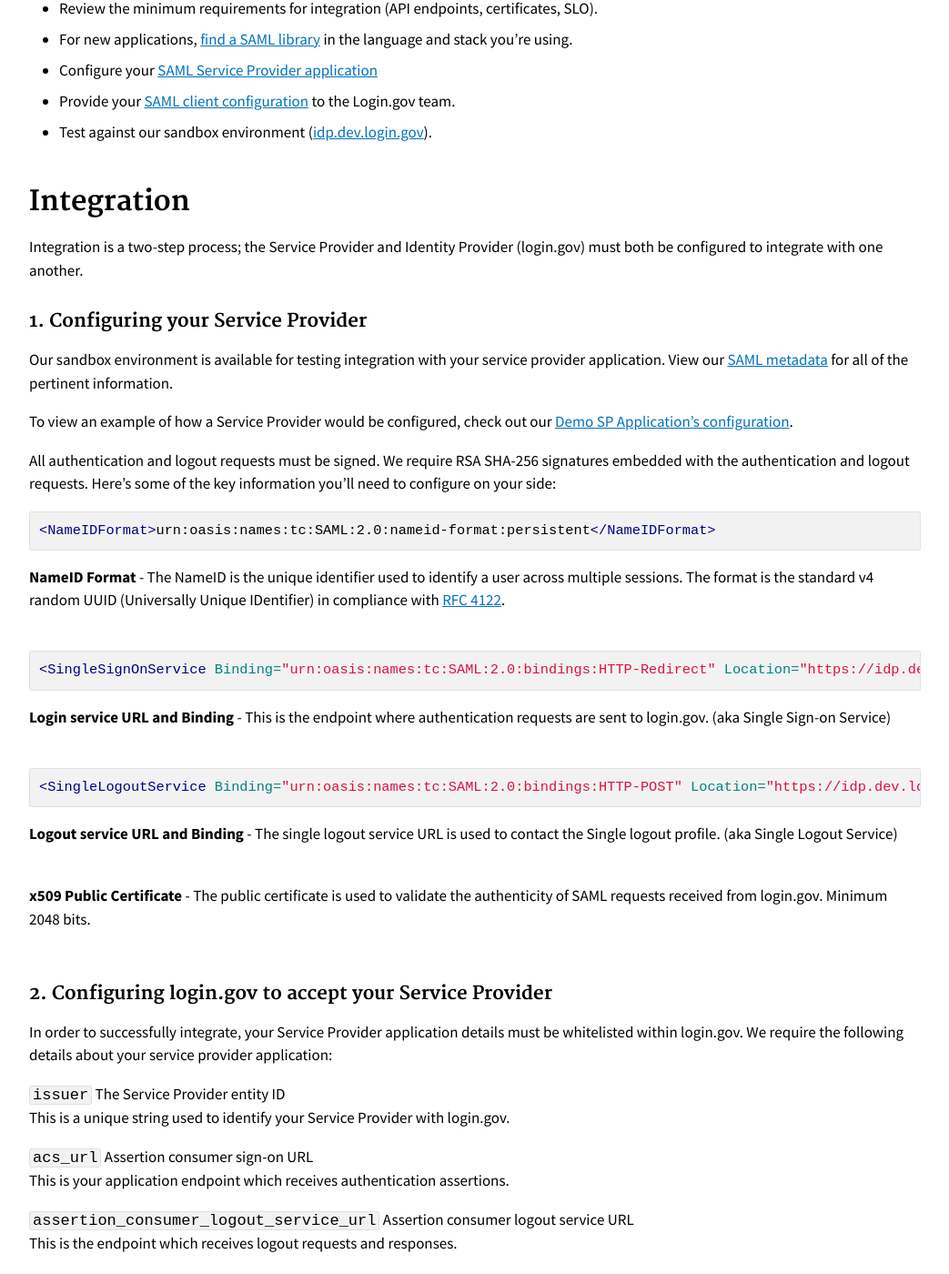
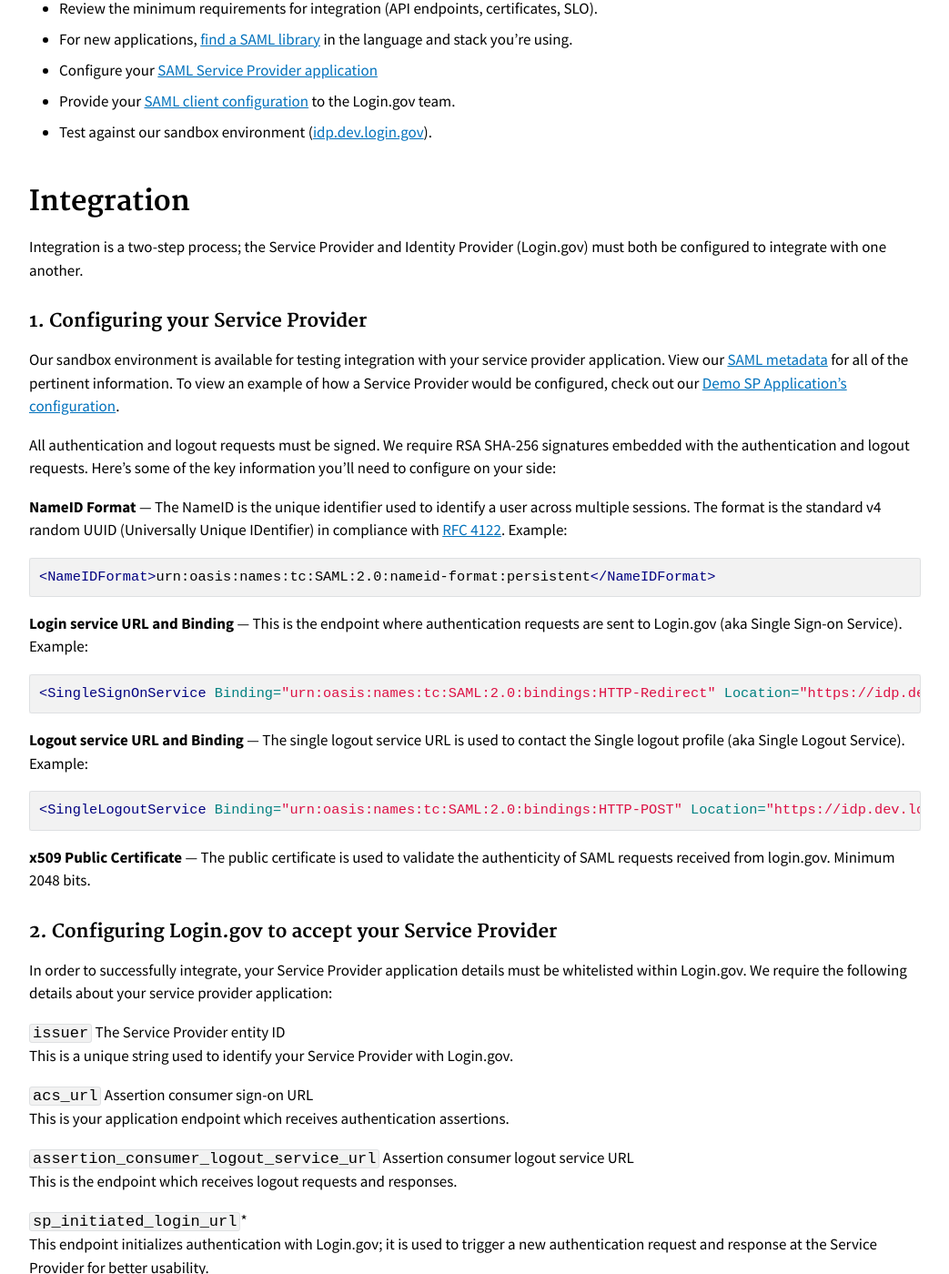
Before and after one commit to GSA-TTS/identity-dev-docs, a Jekyll site: the page built from _pages/index.md, in a window 1280 px wide and 1400 px high, scrolled down 556 px. Shown: the whole window at 91% size, without its empty margins (118-1161 px from the left). Built offline with Jekyll 4.4.1, drawn with Linux system fonts in a browser that asks for light colours; our own code applies the rules of GitHub Pages for plain Markdown files; some of the changed text lies outside the part shown.

Commit message:
Minor formatting updates
No content changes

````diff
--- a/_pages/index.md
+++ b/_pages/index.md
@@ -26,44 +26,40 @@
 
 ## Integration
 
-Integration is a two-step process; the Service Provider and Identity Provider (login.gov) must both be configured to integrate with one another.
+Integration is a two-step process; the Service Provider and Identity Provider (Login.gov) must both be configured to integrate with one another.
 
 ### 1. Configuring your Service Provider
 
-Our sandbox environment is available for testing integration with your service provider application. View our [SAML metadata](https://github.com/18F/identity-idp/wiki/SAML-Metadata) for all of the pertinent information.
-
-To view an example of how a Service Provider would be configured, check out our [Demo SP Application's configuration](https://github.com/18F/identity-sp-rails/blob/master/config/initializers/omniauth.rb).
+Our sandbox environment is available for testing integration with your service provider application. View our [SAML metadata](https://github.com/18F/identity-idp/wiki/SAML-Metadata) for all of the pertinent information. To view an example of how a Service Provider would be configured, check out our [Demo SP Application's configuration](https://github.com/18F/identity-sp-rails/blob/master/config/initializers/omniauth.rb).
 
 All authentication and logout requests must be signed. We require RSA SHA-256 signatures embedded with the authentication and logout requests. Here's some of the key information you'll need to configure on your side:
+
+**NameID Format** — The NameID is the unique identifier used to identify a user across multiple sessions. The format is the standard v4 random UUID (Universally Unique IDentifier) in compliance with [RFC 4122](https://tools.ietf.org/html/rfc4122). Example:
 
 ```xml
 <NameIDFormat>urn:oasis:names:tc:SAML:2.0:nameid-format:persistent</NameIDFormat>
 ```
-**NameID Format** - The NameID is the unique identifier used to identify a user across multiple sessions. The format is the standard v4 random UUID (Universally Unique IDentifier) in compliance with [RFC 4122](https://tools.ietf.org/html/rfc4122).
-<br>
+
+**Login service URL and Binding** — This is the endpoint where authentication requests are sent to Login.gov (aka Single Sign-on Service). Example:
 
 ```xml
 <SingleSignOnService Binding="urn:oasis:names:tc:SAML:2.0:bindings:HTTP-Redirect" Location="https://idp.dev.login.gov/api/saml/auth" />
 ```
-**Login service URL and Binding** - This is the endpoint where authentication requests are sent to login.gov. (aka Single Sign-on Service)
-<br>
+
+**Logout service URL and Binding** — The single logout service URL is used to contact the Single logout profile (aka Single Logout Service). Example:
 
 ```xml
 <SingleLogoutService Binding="urn:oasis:names:tc:SAML:2.0:bindings:HTTP-POST" Location="https://idp.dev.login.gov/api/saml/logout" />
 ```
-**Logout service URL and Binding** - The single logout service URL is used to contact the Single logout profile. (aka Single Logout Service)
-<br>
 
-**x509 Public Certificate** - The public certificate is used to validate the authenticity of SAML requests received from login.gov. Minimum 2048 bits.
-<br>
+**x509 Public Certificate** — The public certificate is used to validate the authenticity of SAML requests received from login.gov. Minimum 2048 bits.
 
-### 2. Configuring login.gov to accept your Service Provider
+### 2. Configuring Login.gov to accept your Service Provider
 
-In order to successfully integrate, your Service Provider application details must be whitelisted within login.gov. We require the following details about your service provider application:
+In order to successfully integrate, your Service Provider application details must be whitelisted within Login.gov. We require the following details about your service provider application:
 
 `issuer` The Service Provider entity ID
-This is a unique string used to identify your Service Provider with login.gov.
-
+This is a unique string used to identify your Service Provider with Login.gov.
 
 `acs_url` Assertion consumer sign-on URL
 This is your application endpoint which receives authentication assertions.
@@ -72,13 +68,13 @@
 This is the endpoint which receives logout requests and responses.
 
 `sp_initiated_login_url`*
-This endpoint initializes authentication with login.gov; it is used to trigger a new authentication request and response at the Service Provider for better usability.
+This endpoint initializes authentication with Login.gov; it is used to trigger a new authentication request and response at the Service Provider for better usability.
 
 `block_encryption` (optional)
 This defines what type of encryption your Service Provider supports. Currently, only `aes256-cbc` is supported.
 
 `cert` Public certificate
-The public certificate allows login.gov to verify the authenticity of authentication and logout requests.
+The public certificate allows Login.gov to verify the authenticity of authentication and logout requests.
 
 `agency`*
 This is used to group your Service Provider to an agency, as well as inform the user about what agency the Service Provider belongs.
@@ -87,17 +83,17 @@
 This is the user-friendly name for your Service Provider application.
 
 `logo`* (optional)
-This is your agency or Service Provider's logo. This is used in the header of login.gov when the user is authenticating to your Service Provider. We recommend a semi-transparent PNG or SVG with a 3:2 width to height ratio at least 150px wide.
+This is your agency or Service Provider's logo. This is used in the header of Login.gov when the user is authenticating to your Service Provider. We recommend a semi-transparent PNG or SVG with a 3:2 width to height ratio at least 150px wide.
 
 `return_to_sp_url`* Return-to Service Provider URL
-This is the URL of the Service Provider which login.gov provides to users when they wish to go directly to the Service Provider site or cancel out of authentication.
+This is the URL of the Service Provider which Login.gov provides to users when they wish to go directly to the Service Provider site or cancel out of authentication.
 
 `attribute_bundle`* (optional) The preset bundle of attributes your Service Provider requires
 We allow you to pre-define what attributes your Service Provider requires, or you may request the attributes at run-time.
 
 `*` - Denotes an attribute not found in the SAML WebSSO profile.
 
-#### Sample configuration required by login.gov:
+#### Sample configuration required by Login.gov:
 
 ```yaml
 issuer: 'urn:gov:gsa:SAML:2.0.profiles:sp:sso:gov-agency-20'
````
